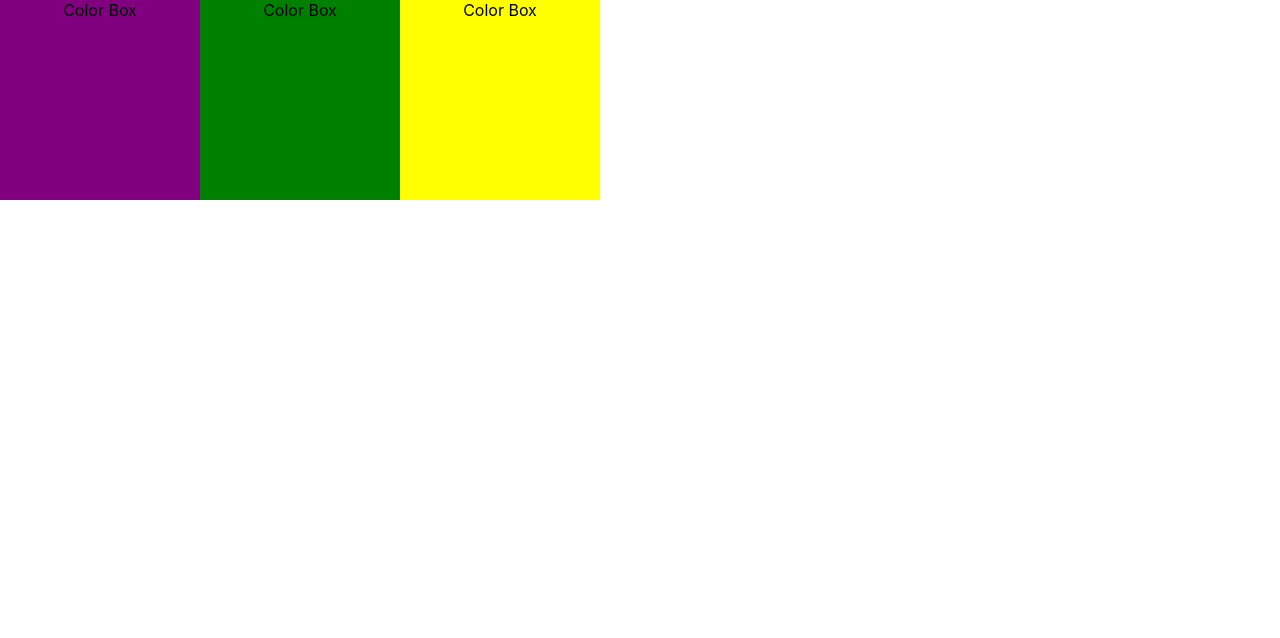
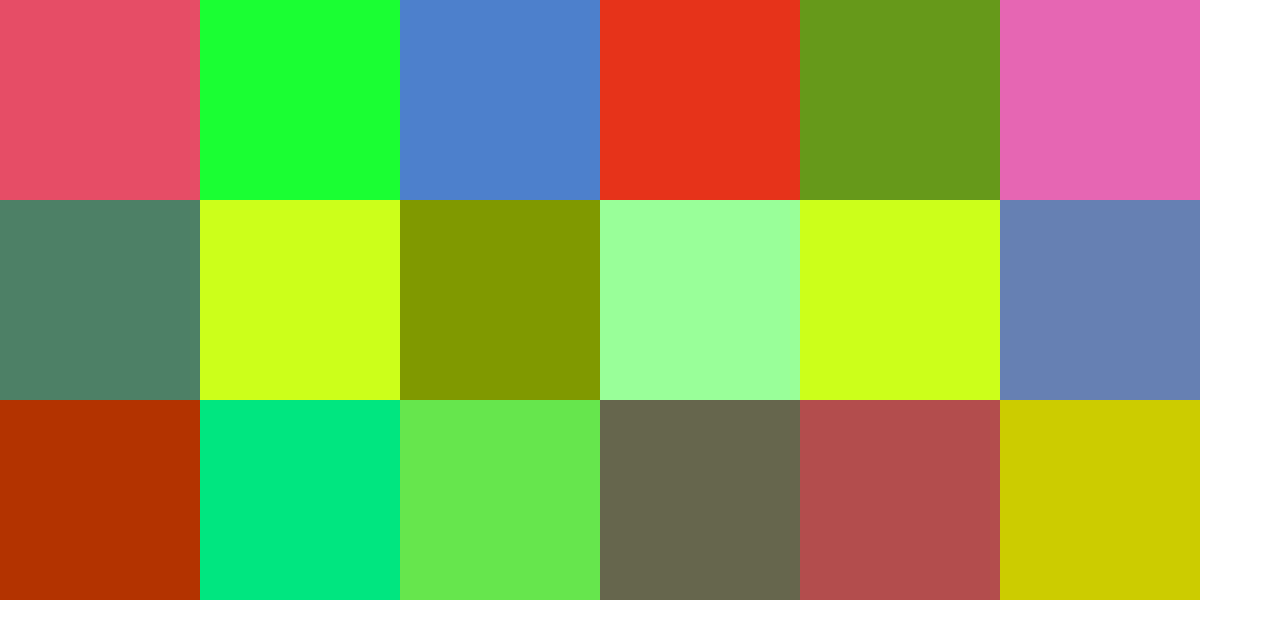
Before and after one commit to Keon-Jukes/colorboxes-exercise, a React (Create React App) app: page / in a window 1280 px wide. Shown: the top 638 px of the page. Built offline with nearby package versions, Linux system fonts and the light colour scheme.

Commit message:
color boxes complete

```diff
--- a/src/ColorBox.js
+++ b/src/ColorBox.js
@@ -7,11 +7,23 @@ class ColorBox extends React.Component {
         this.state = {
             currColor : this.props.color,
         }
+        this.handleClick = this.handleClick.bind(this);
     }
+
+    changeColor(){
+        let newColor = this.props.randomColor()
+        this.setState({currColor: newColor})
+    }
+
+    handleClick(){
+        this.changeColor();
+    }
+
     render(){
+        console.log('props --->', this.props)
         return(
         <div>
-            <div style={{backgroundColor: this.state.currColor, width: '200px', height: '200px'}}>Color Box</div>
+            <div onClick={this.handleClick} style={{backgroundColor: this.state.currColor, width: '200px', height: '200px'}}></div>
         </div>
         )
     }
--- a/src/Grid.css
+++ b/src/Grid.css
@@ -3,4 +3,5 @@
 .Grid {
     display: flex;
     flex-direction: row;
+    flex-wrap: wrap
 }
--- a/src/Grid.js
+++ b/src/Grid.js
@@ -18,19 +18,42 @@ class Grid extends Component {
 		  '#4D8066', '#809980', '#E6FF80', '#1AFF33', '#999933',
 		  '#FF3380', '#CCCC00', '#66E64D', '#4D80CC', '#9900B3',
 		  '#E64D66', '#4DB380', '#FF4D4D', '#99E6E6', '#6666FF'],
-        numBoxes: 16
+        numBoxes: 18
     }
     constructor(props){
         super(props)
         this.state = {
 
         }
+        this.generateRandomColor = this.generateRandomColor.bind(this);
+        // this.generateColorBoxes = this.generateColorBoxes.bind(this);
     }
+
+    generateRandomColor(){
+        let randInx = Math.floor(Math.random() * this.props.colorArray.length) + 1;
+        let randomColor = this.props.colorArray[randInx];
+        return randomColor;
+    }
+
+    // generateColorBoxes(){
+        // for(let i = 0; i < this.props.numBoxes; i++){
+        //     return <div>
+        //         <Colorbox color={this.randomColor()} />
+        //     </div>
+        // }
+    // }
+
     render(){
-        return(<div className='Grid'>
-                <Colorbox color="purple"/>
-                <Colorbox color="green"/>
-                <Colorbox color="yellow"/>
+        return(<div>
+            <tbody className='Grid'>
+               {[...Array(this.props.numBoxes)].map((x, i) =>
+                <Colorbox key={i} color={this.generateRandomColor()} randomColor={this.generateRandomColor}/>
+               )}
+
+            </tbody>
+
+                {/* <Colorbox color={this.generateRandomColor()} randomColor={this.generateRandomColor}/>
+                <Colorbox color={this.generateRandomColor()} randomColor={this.generateRandomColor}/> */}
         </div>)
     }
 }
```
